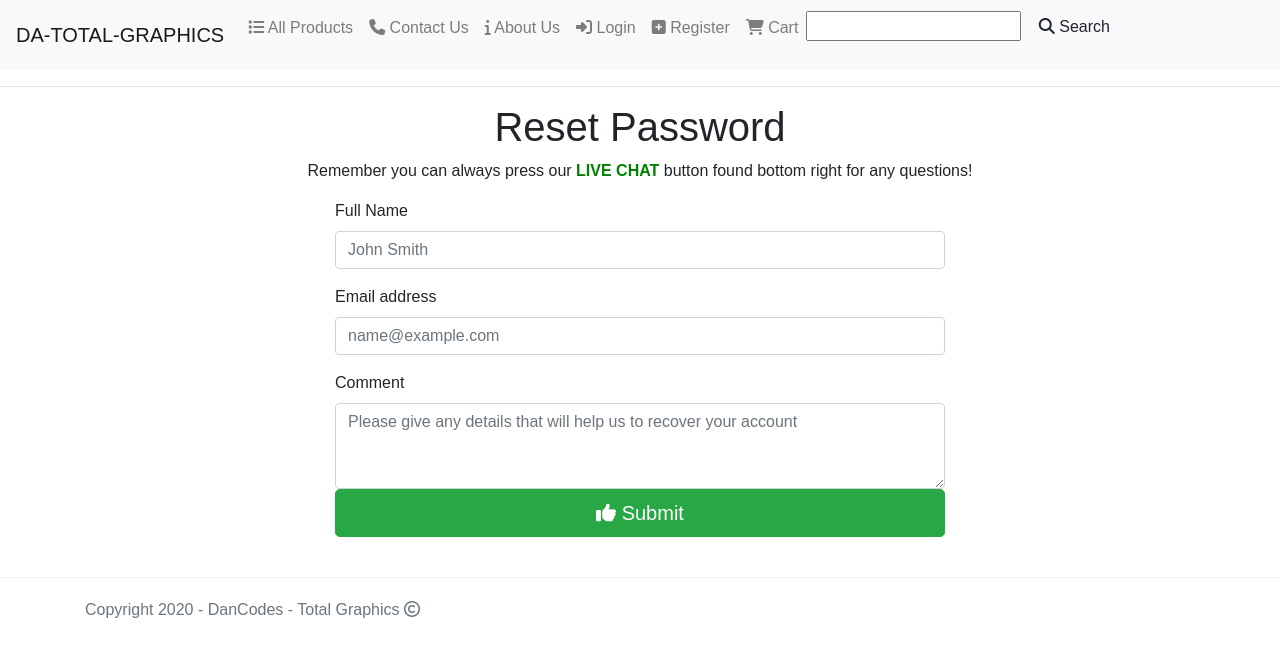
After one commit to DanArmstrong124/da-total-graphics, a Django app: a page that uses home/templates/reset.html in a window 1280 px wide. The commit adds this page. Shown: the top 657 px of the page. Run offline with Django 3.2, Linux system fonts and the light colour scheme; some libraries are stand-ins or nearby versions.

Commit message:
Fixing bugs

```diff
--- a/accounts/templates/login.html
+++ b/accounts/templates/login.html
@@ -13,6 +13,5 @@
         {{ login_form | as_bootstrap }}
         <button type="submit" class="btn btn-success col offset-3" style="width: 50%;">Login</button>
     </form>
-
-    <a class="btn btn-secondary col offset-3" style="width: 50%;"" href="{% url 'password_reset' %}">Forgot Password?</a>
+    <a class="btn btn-secondary col offset-3" style="width: 50%;"" href="{% url 'reset' %}">Forgot Password?</a>
 {% endblock %}
--- a/accounts/templates/registration.html
+++ b/accounts/templates/registration.html
@@ -8,11 +8,12 @@
 
 
 {% block page_content %}
-<p>If you already have an account, you can <a href='{% url 'login' %}' style="color:mediumaquamarine; text-decoration:none;">Sign In</a>!</p>
 
     <form method="POST">
         {% csrf_token %}
         {{ registration_form | as_bootstrap }}
         <button class="btn btn-success col offset-3" style="width: 50%;"" type="submit">Register</button>
     </form>
+
+    <a class="btn btn-secondary col offset-3" style="width: 50%;"" href="{% url 'login' %}">Already have an account?</a>
 {% endblock %}
--- a/accounts/urls.py
+++ b/accounts/urls.py
@@ -7,5 +7,4 @@ urlpatterns = [
     url(r'^login/', login, name="login"),
     url(r'^register/', registration, name="registration"),
     url(r'^profile/', user_profile, name="profile"),
-    url(r'^password-reset/', include(url_reset))
 ]
--- /dev/null
+++ b/home/templates/reset.html
@@ -0,0 +1,34 @@
+{% extends 'base.html' %}
+
+{% block page_title %}Reset - DTG{% endblock %}
+{% block page_header %}Reset Password{% endblock %}
+
+{% block page_content %}
+
+<div class="contact-head tac">
+
+    <div>
+        <h1>Reset Password</h1>
+        <p>Remember you can always press our <strong style="color: green;">LIVE CHAT</strong> button found bottom right for any questions!</p>
+    </div>
+
+</div>
+
+<!--  Contact Form  -->
+<form action="https://formspree.io/xlepojwp" method="POST">
+  <div class="form-group col-xs-12 col-md-6 offset-md-3">
+    <label for="form-name">Full Name</label>
+    <input type="text" class="form-control" id="form-name" placeholder="John Smith" name="form-name" required>
+  </div>
+  <div class="form-group col-xs-12 col-md-6 offset-md-3">
+    <label for="form-email">Email address</label>
+    <input type="email" class="form-control" id="form-email" placeholder="name@example.com" name="form-email" required>
+  </div>
+  <div class="form-group col-xs-12 col-md-6 offset-md-3">
+    <label for="form-comment">Comment</label>
+    <textarea class="form-control" id="form-comment" rows="3" name="form-comment" placeholder="Please give any details that will help us to recover your account" required></textarea>
+    <button class="btn btn-success btn-lg btn-block"><i class="fa fa-thumbs-up"></i> Submit</button>
+  </div>
+</form>
+
+{% endblock %}
--- a/home/urls.py
+++ b/home/urls.py
@@ -1,7 +1,8 @@
 from django.conf.urls import url
-from .views import contact, about
+from .views import contact, about, reset
 
 urlpatterns = [
     url(r'^contact$', contact, name="contact"),
     url(r'^about$', about, name="about"),
+    url(r'^reset$', reset, name="reset"),
 ]
--- a/home/views.py
+++ b/home/views.py
@@ -9,3 +9,6 @@ def contact(request):
 
 def about(request):
     return render(request, 'about.html')
+
+def reset(request):
+    return render(request, 'reset.html')
```
Also changed, not shown: accounts/url_reset.py (+14 -10 lines), ecommerce/settings.py (+0 -8 lines), README.md.
